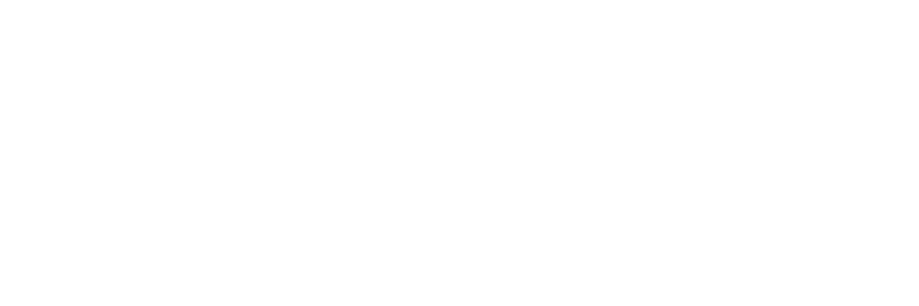
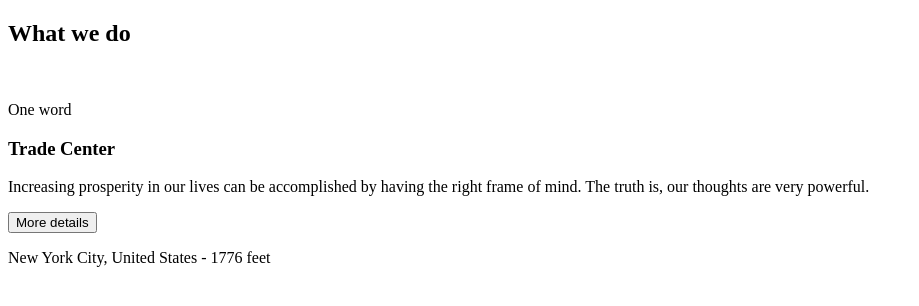
Before and after one commit to cabdarlingseh/beetroot-collab, a plain HTML site: page index.html in a window 1280 px wide. Shown: the whole page, without its empty margins (0-919 px from the left). Drawn offline with Linux system fonts and the light colour scheme.

Commit message:
highlight section

```diff
--- a/index.html
+++ b/index.html
@@ -8,7 +8,26 @@
 </head>
 
 <body>
+<section class="section_2">
+    <h2 class="section_2_title">
+        What we do
+    </h2>
+    <div class="highlight">
+        <img src="" alt="">
+        <p class="highlight_subtitle">One word</p>
+        <h3 class="highlight_title">Trade Center</h3>
+        <p class="description">
+            Increasing prosperity in our lives can be accomplished by having the right frame of mind. The truth is, our thoughts are very powerful.
+        </p>
+        <button>More details</button>
+        <div class="location">
+            <i></i>
+            <p>New York City, United States - 1776 feet </p>
+        </div>
+    </div>
 
+
+</section>
 </body>
 
 </html>
```
